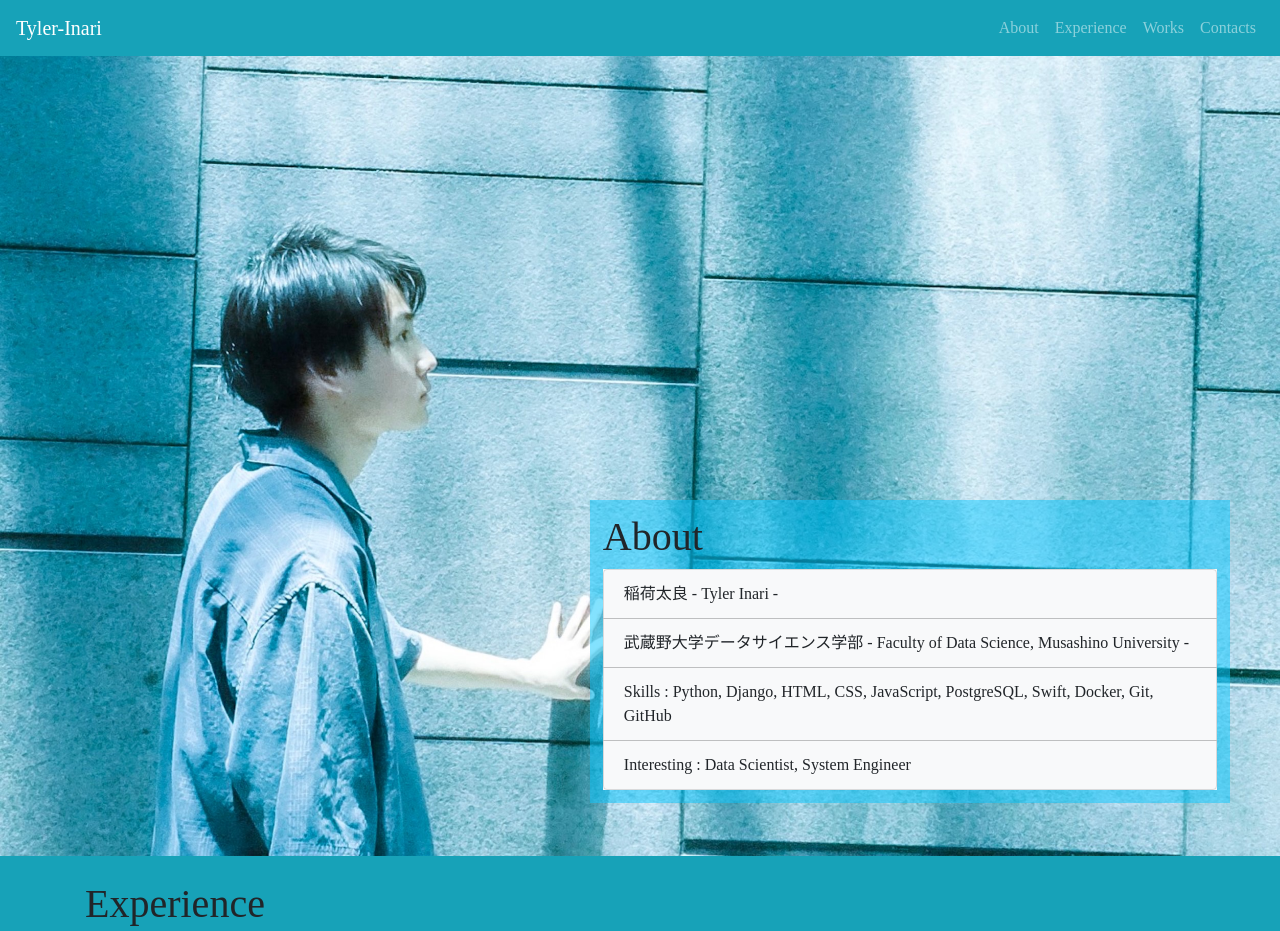
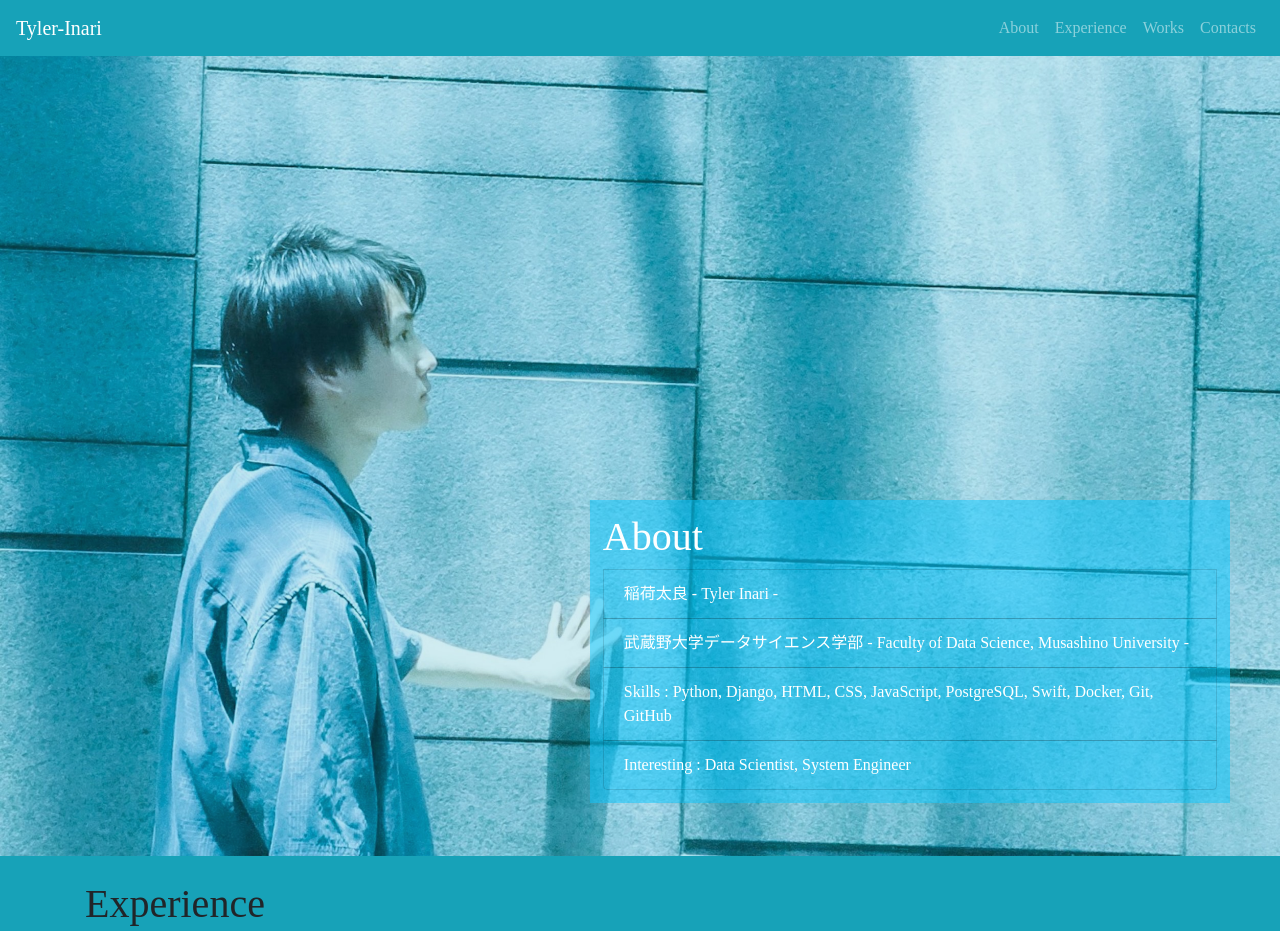
Before and after one commit to gh-tyl/portfolio-prev, a plain HTML site: page index.html in a window 1280 px wide. Shown: the top 931 px of the page. Drawn offline with nearby package versions, Linux system fonts and the light colour scheme; a web font is replaced by a local one.

Commit message:
change bg-color

```diff
--- a/css/main.css
+++ b/css/main.css
@@ -20,6 +20,10 @@ body {
     position: absolute;
     top: 500px;
     right: 50px;
+}
+
+.filter-img {
+    opacity: 0.8;
 }
 
 .about-design {
--- a/index.html
+++ b/index.html
@@ -44,10 +44,19 @@
     </header>
     <div>
         <div id="about" class="top-position">
-            <img src="img/profile.jpeg" class="thumbnail-size">
+            <img src="img/profile.jpeg" class="thumbnail-size filter-img">
             <div class="col-sm-6 about-design">
-                <h1 class="adj-jump">About</h1>
-                <ul class="list-group profile-position bg-light">
+                <h1 class="adj-jump text-white">About</h1>
+                <p class="list-group-item bg-transparent text-white">稲荷太良 - Tyler Inari -</p>
+                <p class="list-group-item bg-transparent text-white">武蔵野大学データサイエンス学部 - Faculty of Data
+                    Science,
+                    Musashino University - </p>
+                <p class="list-group-item bg-transparent text-white">Skills : Python, Django, HTML, CSS,
+                    JavaScript, PostgreSQL, Swift, Docker, Git, GitHub</p>
+                <p class="list-group-item bg-transparent text-white">Interesting : Data Scientist, System
+                    Engineer
+                </p>
+                <!-- <ul class="list-group profile-position bg-light">
                     <li class="list-group-item bg-transparent text-describes">稲荷太良 - Tyler Inari -</li>
                     <li class="list-group-item bg-transparent text-describes">武蔵野大学データサイエンス学部 - Faculty of Data
                         Science,
@@ -57,7 +66,7 @@
                     <li class="list-group-item bg-transparent text-columns">Interesting : Data Scientist, System
                         Engineer
                     </li>
-                </ul>
+                </ul> -->
             </div>
         </div>
         <br>
```
